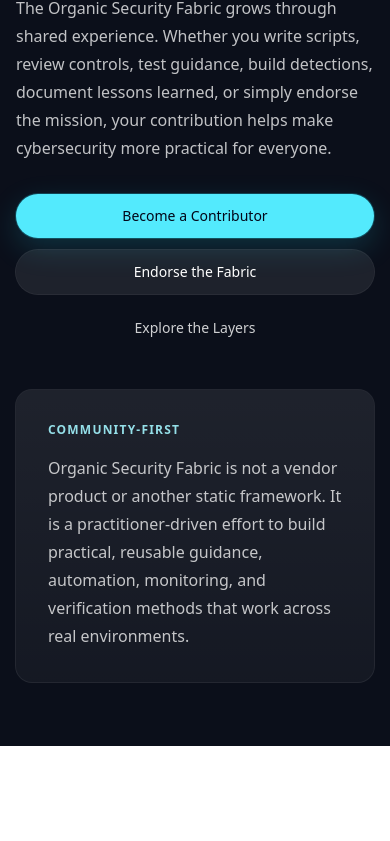
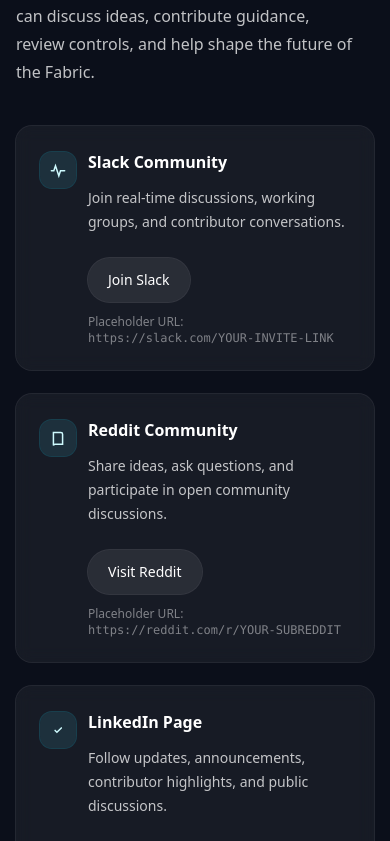
Before and after one commit to ebarlowjr2/organic-security-fabric, a Next.js app: page /community in a window 390 px wide. Shown: the part 9743-10584 px from the top of the page. Before the commit the page ends 10489 px from the top, so only its background shows below. Built offline with nearby package versions, Linux system fonts and the light colour scheme.

Commit message:
Add Connect With Us section and links

```diff
--- a/src/app/community/page.tsx
+++ b/src/app/community/page.tsx
@@ -6,6 +6,7 @@
 import { ContributionAreaGrid } from "@/components/community/ContributionAreaGrid";
 import { ContributionFlow } from "@/components/community/ContributionFlow";
 import { ContributorRoles } from "@/components/community/ContributorRoles";
+import { ConnectWithUs } from "@/components/community/ConnectWithUs";
 import { EndorsementPanel } from "@/components/community/EndorsementPanel";
 import { PrinciplesGrid } from "@/components/community/PrinciplesGrid";
 import { TrustBadges } from "@/components/community/TrustBadges";
@@ -37,6 +38,9 @@
               </a>
               <a className="hover:text-white" href="#endorse">
                 Endorse
+              </a>
+              <a className="hover:text-white" href="#connect">
+                Connect With Us
               </a>
             </nav>
 
@@ -160,6 +164,10 @@
           </Container>
         </section>
 
+        <div id="connect">
+          <ConnectWithUs />
+        </div>
+
         <section className="border-t border-white/10 py-16 sm:py-20">
           <Container>
             <div className="grid items-center gap-10 lg:grid-cols-2">
--- a/src/app/page.tsx
+++ b/src/app/page.tsx
@@ -109,6 +109,9 @@
               </a>
               <a className="hover:text-white" href="/community">
                 Community
+              </a>
+              <a className="hover:text-white" href="/community#connect">
+                Connect With Us
               </a>
             </nav>
             <div className="hidden md:flex">
--- /dev/null
+++ b/src/components/community/ConnectWithUs.tsx
@@ -0,0 +1,99 @@
+import { Container } from "@/components/landing/Container";
+import { SectionHeading } from "@/components/landing/SectionHeading";
+import { Icon, Icons } from "@/components/landing/icons";
+import { communityLinks } from "@/config/communityLinks";
+
+function ExternalButton({
+  href,
+  children,
+}: {
+  href: string;
+  children: React.ReactNode;
+}) {
+  return (
+    <a
+      href={href}
+      target="_blank"
+      rel="noopener noreferrer"
+      className="inline-flex items-center justify-center rounded-full bg-white/8 px-5 py-3 text-sm font-medium text-white transition hover:bg-white/12 shadow-[0_0_0_1px_rgba(255,255,255,0.12)] focus-visible:outline focus-visible:outline-2 focus-visible:outline-offset-2 focus-visible:outline-cyan-300"
+    >
+      {children}
+    </a>
+  );
+}
+
+function ConnectCard({
+  title,
+  description,
+  url,
+  buttonText,
+  icon,
+}: {
+  title: string;
+  description: string;
+  url: string;
+  buttonText: string;
+  icon: React.ReactNode;
+}) {
+  return (
+    <div className="rounded-2xl bg-white/[0.05] p-6 shadow-[0_0_0_1px_rgba(255,255,255,0.10)] backdrop-blur-sm transition hover:bg-white/[0.07]">
+      <div className="flex items-start gap-3">
+        <div className="mt-0.5 flex h-9 w-9 items-center justify-center rounded-xl bg-cyan-300/10 text-cyan-100 shadow-[0_0_0_1px_rgba(34,211,238,0.20)]">
+          {icon}
+        </div>
+        <div className="flex-1">
+          <h3 className="text-base font-semibold text-white">{title}</h3>
+          <p className="mt-3 text-sm leading-6 text-white/75">{description}</p>
+          <div className="mt-6">
+            <ExternalButton href={url}>{buttonText}</ExternalButton>
+          </div>
+          <p className="mt-3 text-xs text-white/45">
+            Placeholder URL: <span className="font-mono">{url}</span>
+          </p>
+        </div>
+      </div>
+    </div>
+  );
+}
+
+export function ConnectWithUs({
+  compact = false,
+}: {
+  compact?: boolean;
+}) {
+  return (
+    <section className={compact ? "" : "border-t border-white/10 py-16 sm:py-20"}>
+      <Container>
+        <SectionHeading
+          eyebrow="Community"
+          title="Connect With Us"
+          description="Join the Organic Security Fabric community where practitioners, builders, and supporters can discuss ideas, contribute guidance, review controls, and help shape the future of the Fabric."
+        />
+
+        <div className="mt-10 grid gap-6 md:grid-cols-3">
+          <ConnectCard
+            title={communityLinks.slack.label}
+            description={communityLinks.slack.description}
+            url={communityLinks.slack.url}
+            buttonText={communityLinks.slack.buttonText}
+            icon={<Icon d={Icons.pulse} />}
+          />
+          <ConnectCard
+            title={communityLinks.reddit.label}
+            description={communityLinks.reddit.description}
+            url={communityLinks.reddit.url}
+            buttonText={communityLinks.reddit.buttonText}
+            icon={<Icon d={Icons.book} />}
+          />
+          <ConnectCard
+            title={communityLinks.linkedin.label}
+            description={communityLinks.linkedin.description}
+            url={communityLinks.linkedin.url}
+            buttonText={communityLinks.linkedin.buttonText}
+            icon={<Icon d={Icons.verify} />}
+          />
+        </div>
+      </Container>
+    </section>
+  );
+}
--- /dev/null
+++ b/src/config/communityLinks.ts
@@ -0,0 +1,23 @@
+export const communityLinks = {
+  slack: {
+    label: "Slack Community",
+    description:
+      "Join real-time discussions, working groups, and contributor conversations.",
+    url: "https://slack.com/YOUR-INVITE-LINK",
+    buttonText: "Join Slack",
+  },
+  reddit: {
+    label: "Reddit Community",
+    description:
+      "Share ideas, ask questions, and participate in open community discussions.",
+    url: "https://reddit.com/r/YOUR-SUBREDDIT",
+    buttonText: "Visit Reddit",
+  },
+  linkedin: {
+    label: "LinkedIn Page",
+    description:
+      "Follow updates, announcements, contributor highlights, and public discussions.",
+    url: "https://linkedin.com/company/YOUR-PAGE",
+    buttonText: "Follow on LinkedIn",
+  },
+} as const;
```
